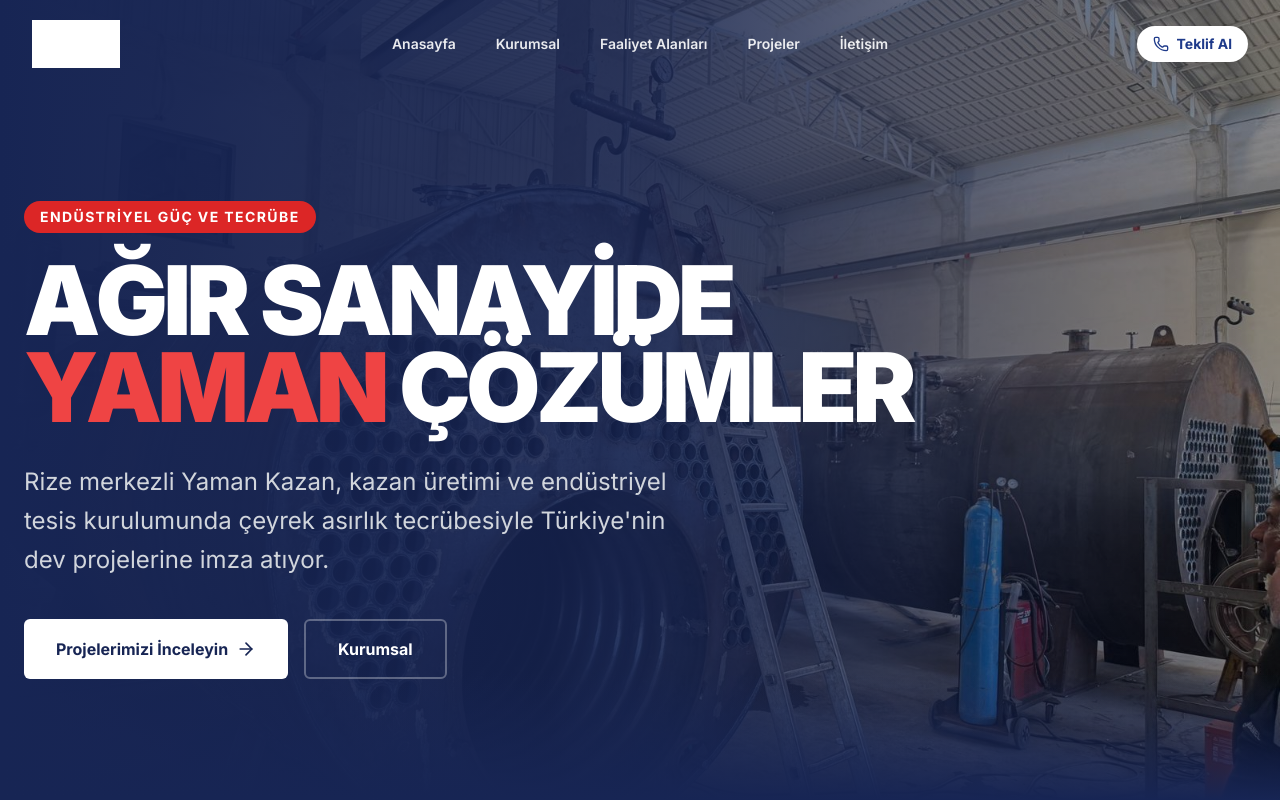
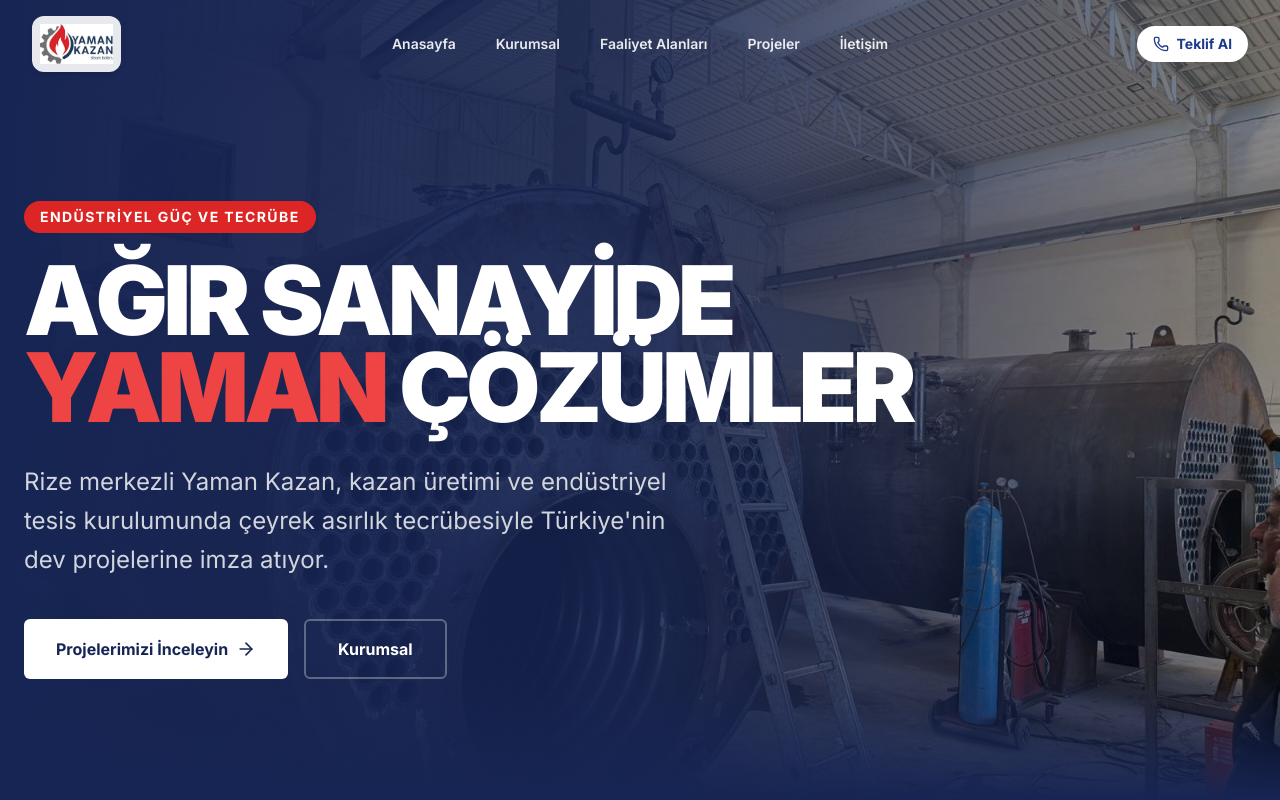
Before and after one commit to talhaff/Yaman_Kazan, a Next.js app: page / in a window 1280 px wide. Shown: the top 800 px of the page. Built offline with nearby package versions, Linux system fonts and the light colour scheme.

Commit message:
Fix: Logo görünürlüğü düzeltildi ve tasarım badge stiline getirildi

```diff
--- a/src/components/layout/Navbar.tsx
+++ b/src/components/layout/Navbar.tsx
@@ -45,13 +45,19 @@
       <nav className="container mx-auto flex items-center justify-between px-6 lg:px-8" aria-label="Global">
         <div className="flex lg:flex-1">
           <Link href="/" className="-m-1.5 p-1.5 flex items-center gap-3">
+            <div className={cn(
+              "bg-white p-2 rounded-xl transition-all duration-300 shadow-md hover:shadow-lg",
+              !scrolled ? "bg-white/90" : "bg-white"
+            )}>
               <Image
                 src="/img/logoyaman-1.png"
                 alt="Yaman Kazan Logo"
-              width={180}
-              height={50}
-              className={cn("h-12 w-auto object-contain transition-all", !scrolled && "brightness-0 invert")}
+                width={160}
+                height={45}
+                className="h-10 w-auto object-contain"
+                priority
               />
+            </div>
           </Link>
         </div>
         <div className="flex lg:hidden">
@@ -113,13 +119,15 @@
         <div className="fixed inset-y-0 right-0 z-50 w-full overflow-y-auto bg-white px-6 py-6 sm:max-w-sm sm:ring-1 sm:ring-gray-900/10">
           <div className="flex items-center justify-between">
             <Link href="/" className="-m-1.5 p-1.5" onClick={() => setMobileMenuOpen(false)}>
+              <div className="bg-white p-2 rounded-xl shadow-sm border border-gray-100">
                 <Image
                   src="/img/logoyaman-1.png"
                   alt="Yaman Kazan Logo"
-                width={150}
+                  width={140}
                   height={40}
-                className="h-10 w-auto object-contain"
+                  className="h-8 w-auto object-contain"
                 />
+              </div>
             </Link>
             <button
               type="button"
```
Lines whose indentation alone changed are shown as unchanged.
